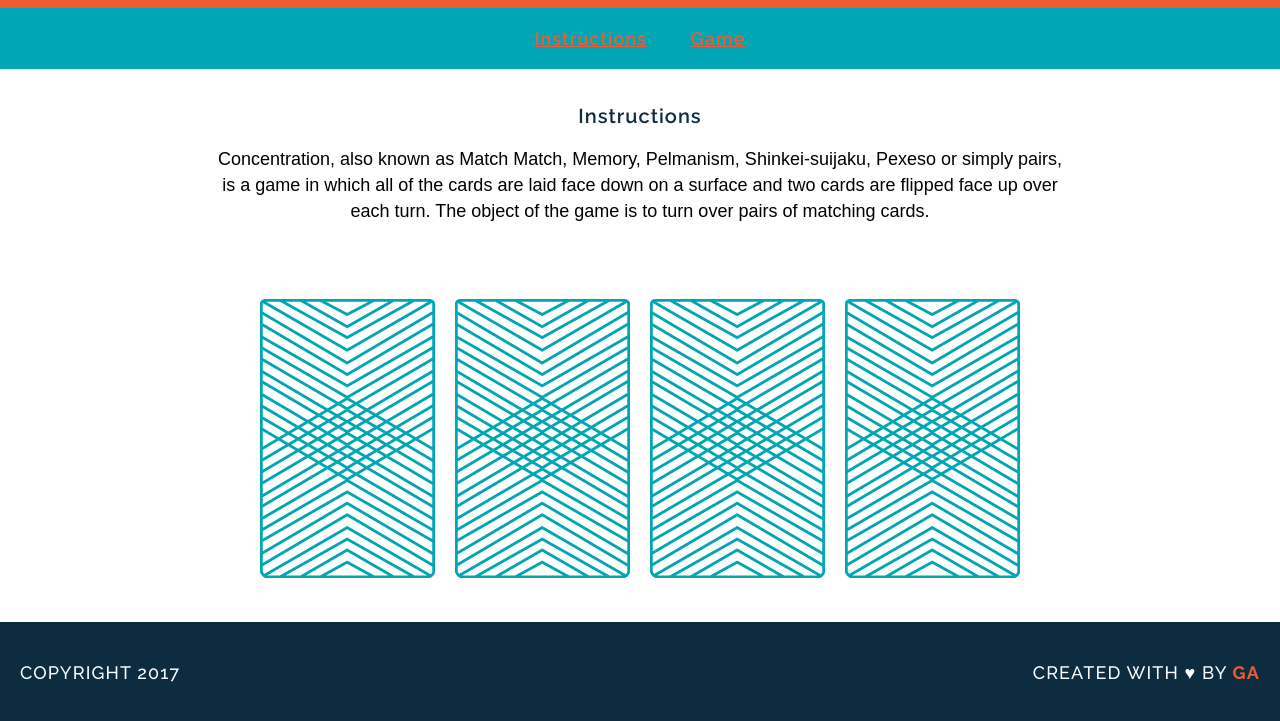
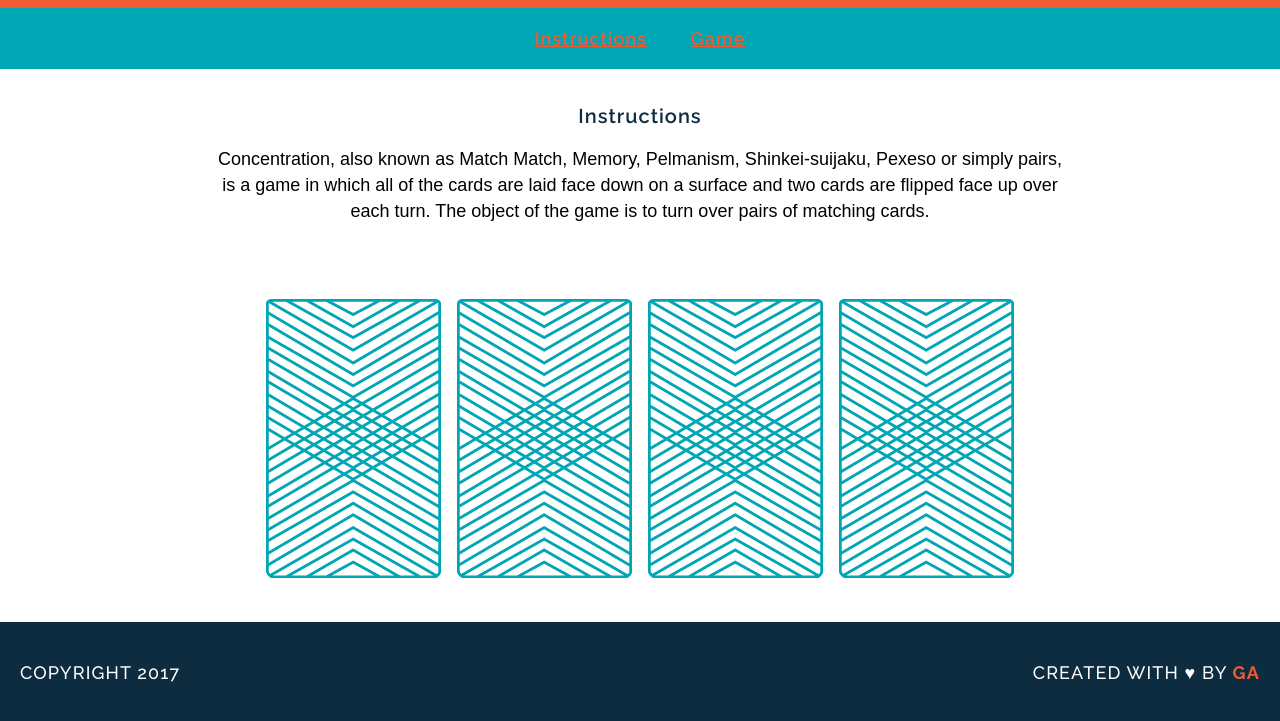
Before and after one commit to 3point14guy/wdi-fundamentals-memorygame, a plain HTML site: page index.html in a window 1280 px wide. Shown: the part 105-826 px from the top of the page. Drawn offline with Linux system fonts and the light colour scheme; a web font is replaced by a local one.

Commit message:
created final steps for game

```diff
--- a/index.html
+++ b/index.html
@@ -19,11 +19,7 @@
 	<p>Concentration, also known as Match Match, Memory, Pelmanism, Shinkei-suijaku, Pexeso or simply pairs, is a game in which all of the cards are laid face down on a surface and two cards are flipped face up over each turn. The object of the game is to turn over pairs of matching cards.</p>
 </main id="main">
 	<div>
-		<img src="images/back.png" alt="Queen of Diamonds" title="">
-		<img src="images/back.png" alt="Queen of Hearts" title="">
-		<img src="images/back.png" alt="King of Diamonds" title="">
-		<img src="images/back.png" alt="King of Hearts" title="">
-	<div>
+<div id="game-board" class="board clearfix"></div>
 <footer class="clearfix">
 	<p class="copyright">Copyright 2017</p>
 	<p class="message">Created with &hearts; by <span class="name">GA</span></p>
--- a/js/main.js
+++ b/js/main.js
@@ -28,11 +28,12 @@ console.log("You found a match!");
 console.log("Sorry, try again.");
 }
 };
-var flipCard = function(cardId) {
-
+var flipCard = function() {
+	var cardId = this.getAttribute("data-id")
 console.log("User flipped " + cards[cardId].rank + " of " + cards[cardId].suit);
 console.log(cards[cardId].cardImage);
 cardsInPlay.push(cards[cardId].rank);
+this.setAttribute("src", cards[cardId].cardImage);
 checkForMatch();
 
 if (cardsInPlay.length < 2) {
@@ -42,5 +43,14 @@ if (cardsInPlay.length < 2) {
 } else {alert("Sorry, try again.");
 }
 };
-flipCard(0);
-flipCard(2);
+var createBoard = function() {
+	for (var i = 0; i < cards.length; i++) {
+		var cardElement = document.createElement('img');
+		cardElement.setAttribute('src', 'images/back.png');
+		cardElement.setAttribute('data-id', i);
+		cardElement.addEventListener("click", flipCard);
+		document.getElementById("game-board").appendChild(cardElement);
+
+}
+};
+createBoard();
```
